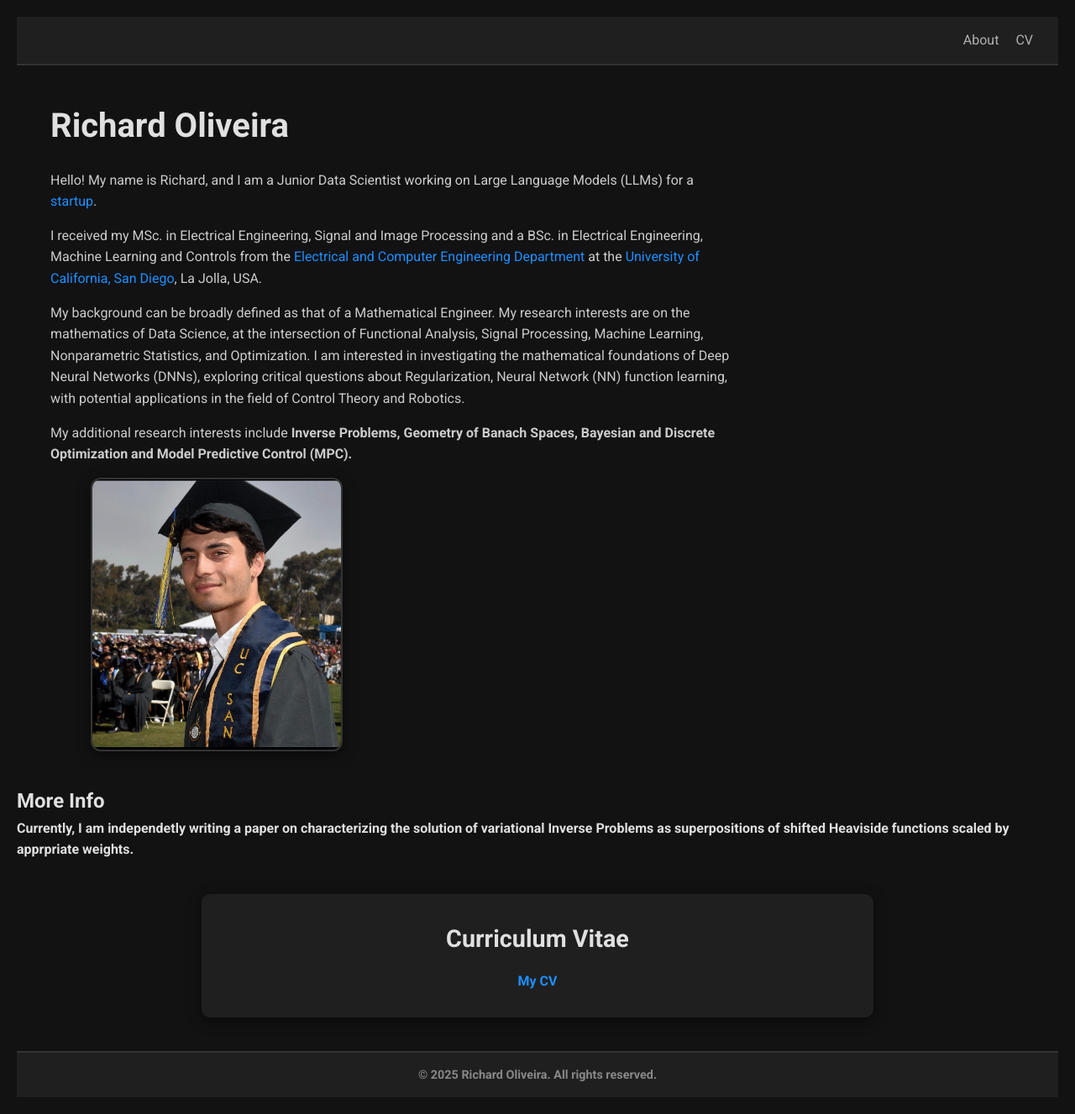
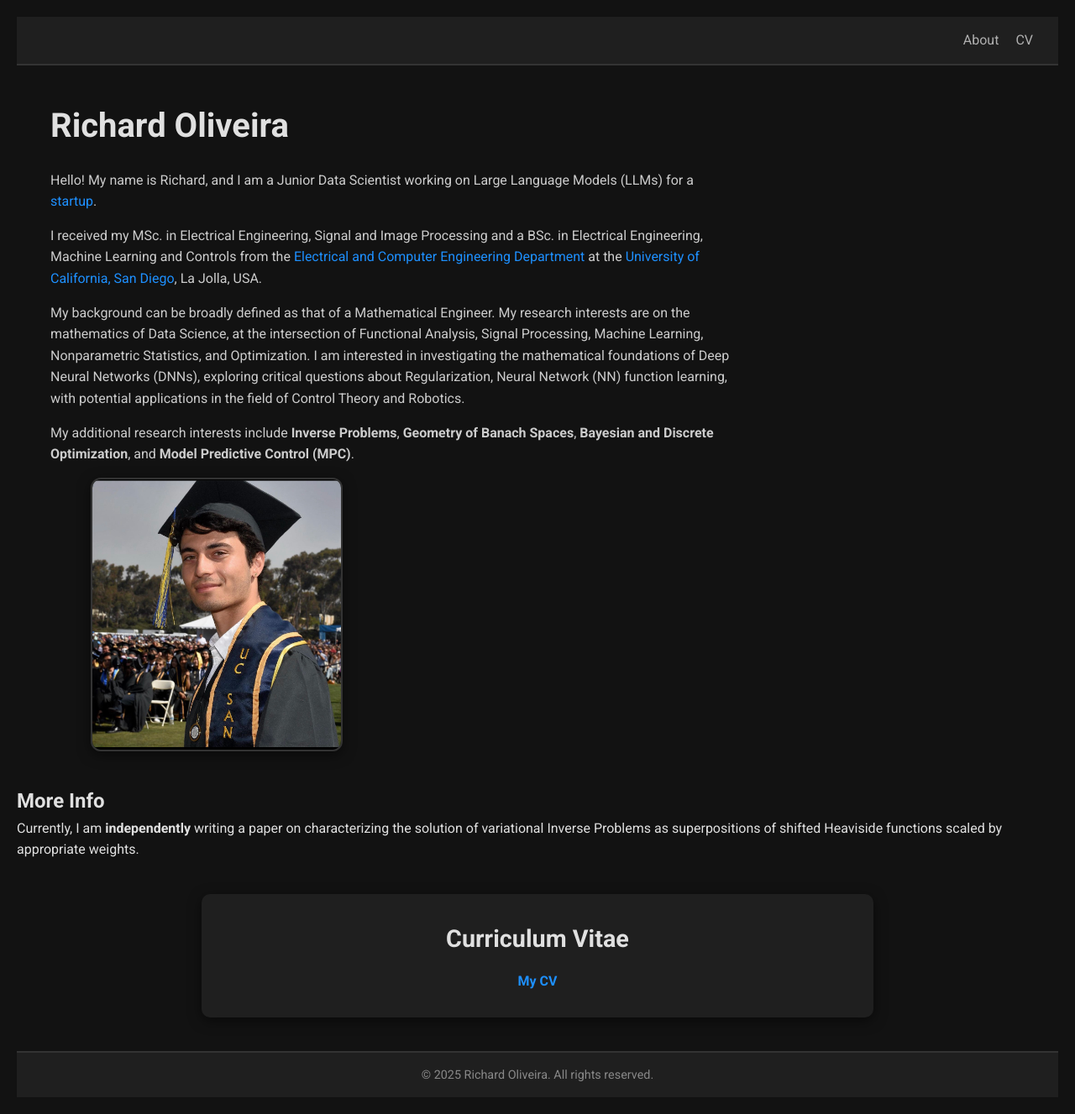
Before and after one commit to raolivei13/website_rich, a Jekyll site: the page index.html, which Jekyll copies as it is, in a window 1280 px wide. Shown: the whole page at 84% size. Built offline with Jekyll 4.4.1, drawn with Linux system fonts in a browser that asks for light colours.

Commit message:
Update index.html

```diff
--- a/index.html
+++ b/index.html
@@ -4,7 +4,7 @@
 <head>
   <meta charset="UTF-8" />
   <meta name="viewport" content="width=device-width, initial-scale=1.0"/>
-<!--   <title>Richard Oliveira</title> -->
+  <title>Richard Oliveira</title>
   <link rel="stylesheet" href="styles.css" />
   <link rel="preconnect" href="https://fonts.googleapis.com" />
   <link rel="preconnect" href="https://fonts.gstatic.com" crossorigin />
@@ -14,26 +14,18 @@
   >
 </head>
 
-
-
 <body>
-
   <!-- Navigation Bar -->
   <nav class="navbar">
-<!--   <div class="navbar-left">
-    <h2 class="site-name">Richard Oliveira</h2>
-  </div> -->
     <div class="navbar-right">
       <ul class="nav-links">
-      <a href="#about" class="nav-link">About</a></li>
-<!--       <li><a href="#publications" class="nav-link">Publications</a></li> -->
-      <a href="#cv" class="nav-link">CV</a></li>
+        <a href="#about" class="nav-link">About</a>
+        <a href="#cv" class="nav-link">CV</a>
       </ul>
     </div>
   </nav>
 
-
-
+  <!-- Header Section -->
   <header class="header-section" id="about">
     <div class="header-content">
       <div class="text-content">
@@ -57,8 +49,8 @@
         </p>
 
         <p class="intro-paragraph">
-          My additional research interests include <strong>Inverse Problems<strong>, <strong>Geometry of Banach Spaces<strong>,
-          <strong>Bayesian and Discrete Optimization<strong> and <strong>Model Predictive Control (MPC)<strong>.
+          My additional research interests include <strong>Inverse Problems</strong>, <strong>Geometry of Banach Spaces</strong>,
+          <strong>Bayesian and Discrete Optimization</strong>, and <strong>Model Predictive Control (MPC)</strong>.
         </p>
       </div>
 
@@ -75,56 +67,23 @@
     <div class="left-column">
       <h2>More Info</h2>
       <p>
-         Currently, I am <strong>independetly<strong> writing a paper on characterizing the solution of variational Inverse Problems
-         as superpositions of shifted Heaviside functions scaled by apprpriate weights.
-      <p>
+        Currently, I am <strong>independently</strong> writing a paper on characterizing the solution of variational Inverse Problems
+        as superpositions of shifted Heaviside functions scaled by appropriate weights.
+      </p>
     </div>
-
-    <!-- Right Column (profile image & contact) -->
   </section>
-
-  <!-- Publications Section -->
-<!--   <section id="publications" class="publications-section"> -->
-<!--     <h2>Publications</h2> -->
-
-
-
-
-<!--     <div class="publication-card">
-      <div class="pub-img-container">
-        <!-- Example placeholder image; use your own small icon or cover image -->
-<!--         <img
-          src="https://via.placeholder.com/100x120"
-          alt="Pub Cover"
-        />
-      </div>
-      <div class="pub-details">
-        <h3>Half-Space Modeling With Reflecting Surface in Molecular Communication</h3>
-        <p>
-          <strong>Anil Kamber</strong>, H. Birkan Yilmaz, Ali E. Pusane, and 1 more author<br/>
-          <em>IEEE Transactions on Molecular, Biological, and Multi-Scale Communications, 2024</em>
-        </p>
-        <div class="pub-links">
-          <a href="#" class="btn pub-btn">DOI</a>
-          <a href="#" class="btn pub-btn">BIB</a>
-        </div>
-      </div>
-    </div> -->
-    <!-- Add more publication cards as needed -->
-<!--   </section> -->
 
   <!-- CV Section -->
   <section id="cv" class="cv-section">
     <h2>Curriculum Vitae</h2>
     <p>
-      <a href="Richard Oliveira_CV_2025_Updated.pdf"> My CV </a>
+      <a href="Richard Oliveira_CV_2025_Updated.pdf">My CV</a>
     </p>
   </section>
 
   <!-- Footer -->
-  <footer class="footer" class="cv-section">
+  <footer class="footer">
     <p>&copy; 2025 Richard Oliveira. All rights reserved.</p>
   </footer>
-
 </body>
 </html>
```
Lines whose indentation alone changed are shown as unchanged.
